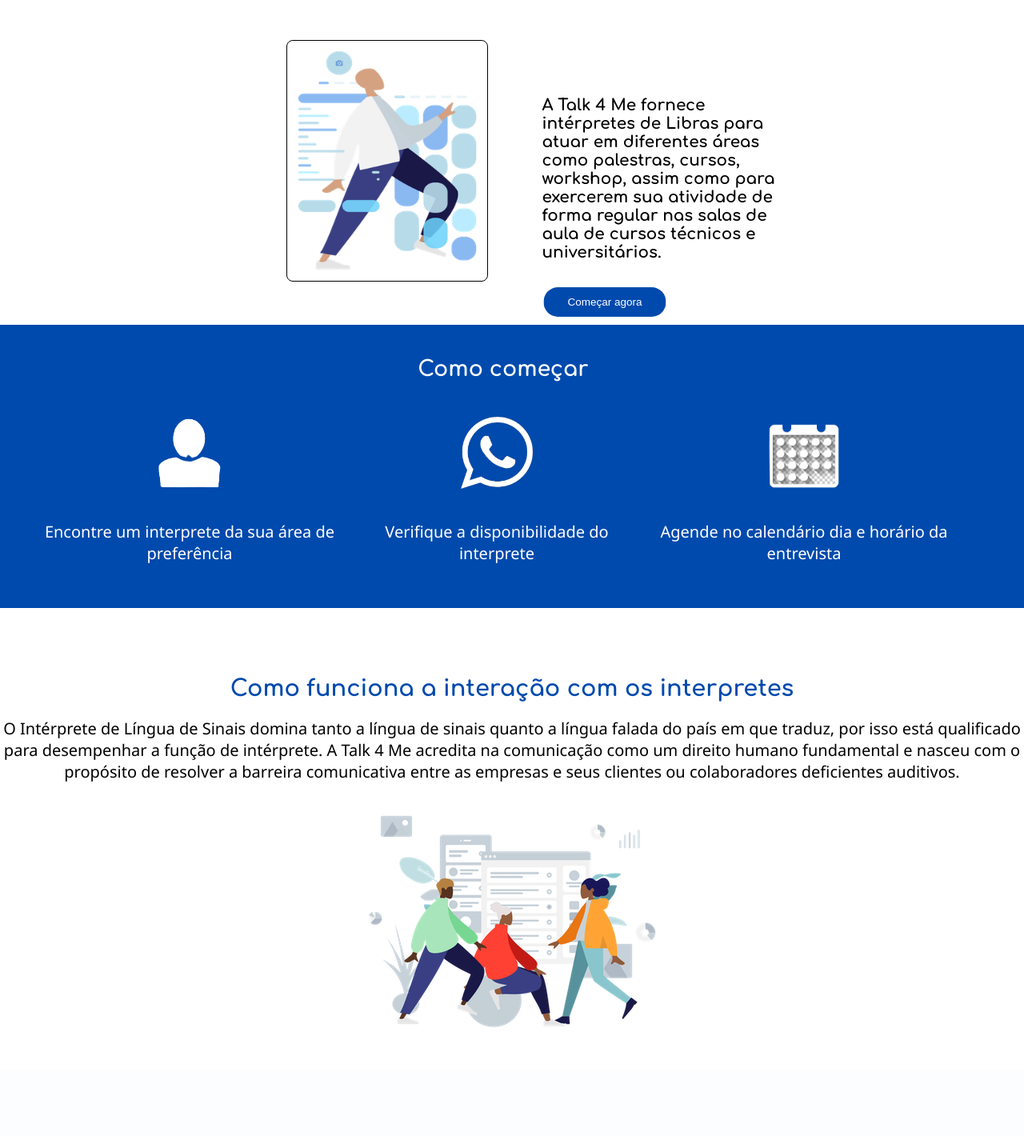
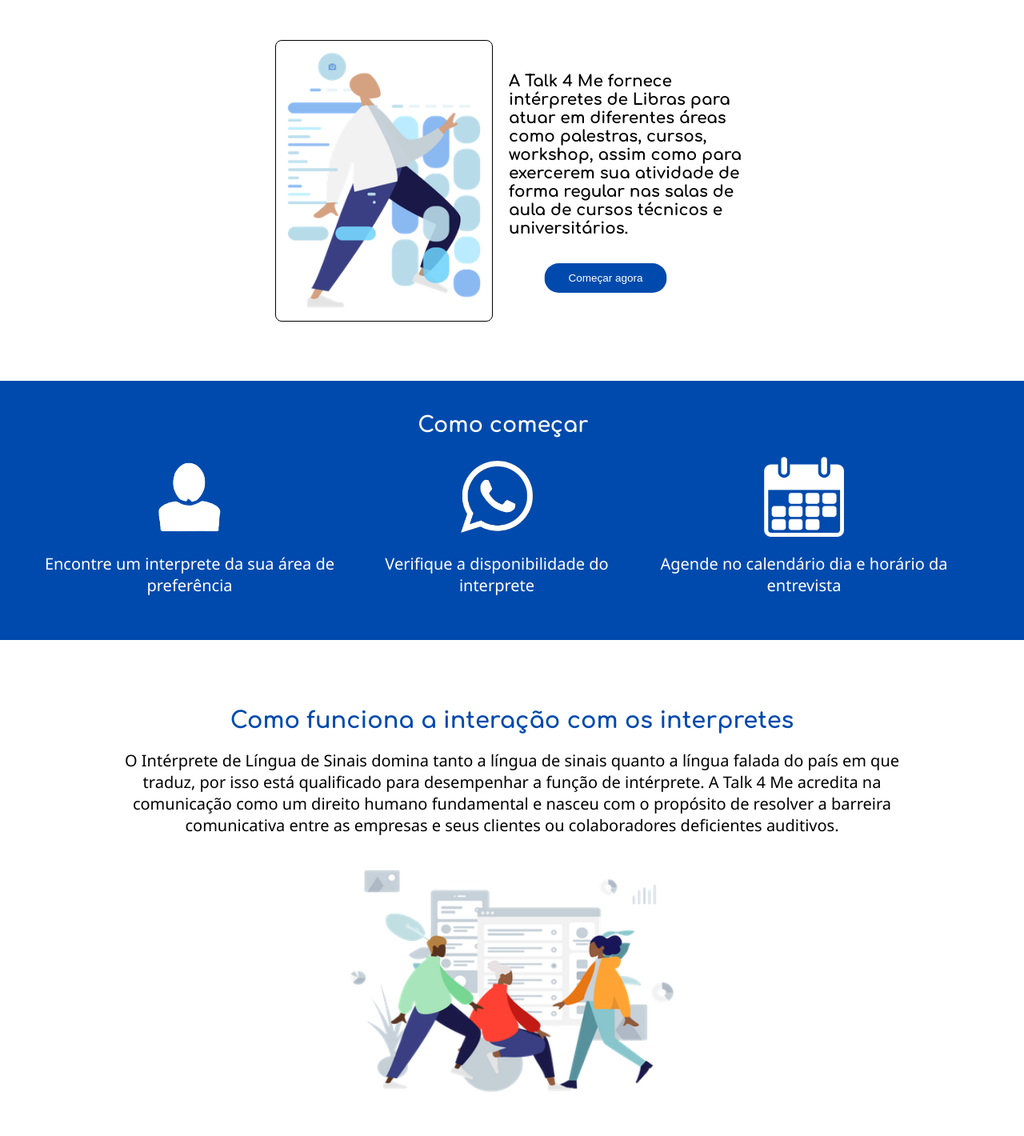
Before and after one commit to joaoalmeidait/Talk4Me, a PHP site: page /Home.html in a window 1280 px wide. Shown: the part 100-1520 px from the top of the page at 80% size. Before the commit the page ends 1384 px from the top, so only its background shows below. Run offline with PHP 8.4, Linux system fonts and the light colour scheme.

Commit message:
Correções finais

```diff
--- a/Home.html
+++ b/Home.html
@@ -26,7 +26,7 @@
 		</div>
 
 		<section id='banner'>
-			<div class="img-home"><img src="Humaaans - Wireframe.png" alt="foto ilustrativa" width="250" height="300"></div>
+			<div class="img-home"><img src="Humaaans - Wireframe.png" alt="foto ilustrativa" width="270" height="350"></div>
 			<div class="container-texto">
 				<div class="texto">
 					<p>
@@ -56,7 +56,7 @@
 						<img src="whatsapp.png" alt=""width="90"height="90">
 					</div>
 					<div class="itens">
-						<img src="calendario.png" alt="" height="130" width="130">
+						<img src="PngItem_6503974.png" alt="" height="100" width="100">
 					</div>
 				</div>
 				<div class="imagens">
@@ -87,7 +87,7 @@
 					</div>
 				</div>
 				<div class="img-informacoes">
-					<img src="Humaaans - 3 Characters.png" alt="">
+					<img src="Humaaans - 3 Characters.png" alt="" height="350" width="450">
 				</div>
 			</div>
 		</aside>
--- a/Interpretes.php
+++ b/Interpretes.php
@@ -50,7 +50,7 @@ $dir="uploads/";
 								<p class="cidade"><?php echo $dado['cidade'] ?> </p>
 							</article>
 							<div class="valor">
-								<p>Valor: R$<?php echo $dado['valor'] ?></p>
+								<p>Valor/hr: R$<?php echo $dado['valor'] ?></p>
 							</div>
 						</div>
 					</div>
--- a/Style_home.css
+++ b/Style_home.css
@@ -44,6 +44,7 @@ nav ul li {
     list-style: none;
     font-weight: 100;
 }
+
 ul{
     flex-direction: row;
 }
@@ -60,10 +61,9 @@ nav ul li a:hover {
 /* Corpo do site*/
 #banner {
     display: flex;
-    width: max-content;
-    padding-top: 20px;
-    margin-left: 28%;
-    margin-right: 20%;
+    justify-content: center;
+    width: 100%;
+    padding: 20px;
     margin-bottom: 50px;
 }
 
@@ -75,16 +75,13 @@ nav ul li a:hover {
 .container-texto {
     display: flex;
     flex-direction: column;
-    height: 200px;
-    width: 350px;
-    padding-top: 35px;
-    padding-left: 25px;
+    width: 25%;
+    padding: 20px;
 }
 
 .texto {
     align-items: center;
-    padding-left: 12%;
-    padding-top: 10%;
+    margin-top: 20px;
 }
 
 .texto > p {
@@ -94,7 +91,7 @@ nav ul li a:hover {
 
 .botao-começar {
     display: flex;
-    padding-top: 30px
+    padding-top: 30px;
 }
 
 .bt-comecar {
@@ -179,12 +176,9 @@ aside{
 
 .texto-final{
     color: black;
-    padding-top: 20px;
+    width: 80%;
+    padding: 20px;
     font-size: 20px;
-}
-
-.img-informacoes{
-    padding-top: 20px;
 }
 
 @media screen and (max-width:690px){
```
Also changed, not shown: cadastro.html (+12 -6 lines), style_cadastro.css (+10 -18 lines), calendario.png (deleted), i2.png, uploads/1f9a5b0c2972804b8d5c440f02c68e04.jpg (deleted), uploads/26918fb2f431f1d0e24d8b47b535f2ad.jpg (deleted), uploads/b3f0013d3fa14278ca05ae5766cf0462.jpg (deleted), uploads/usuario.jpg (added).
